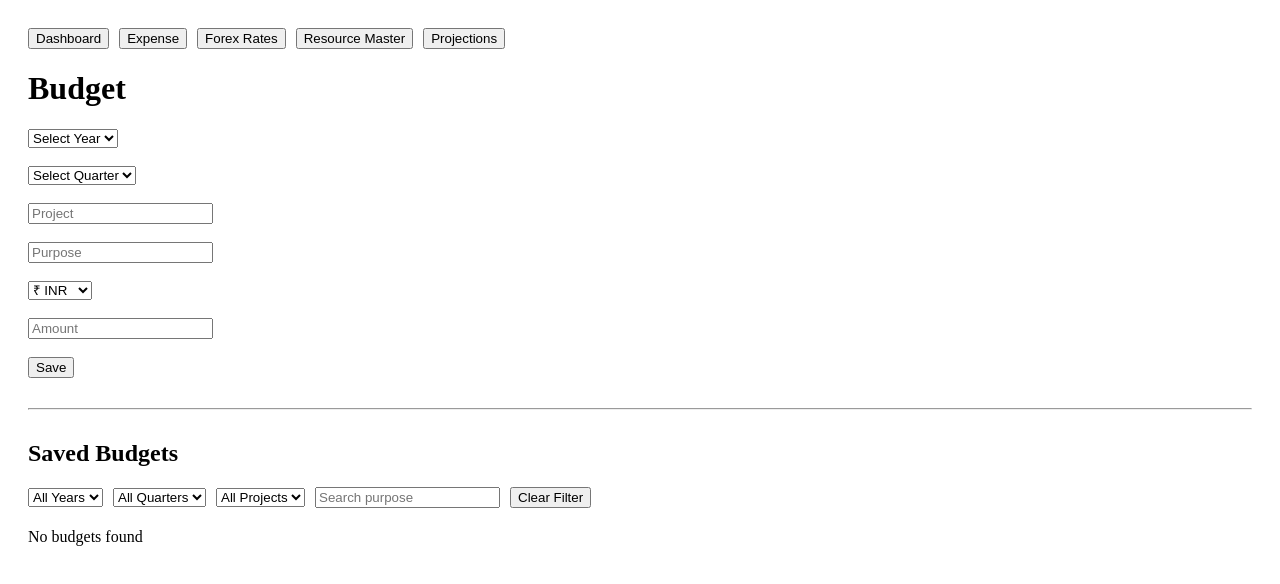
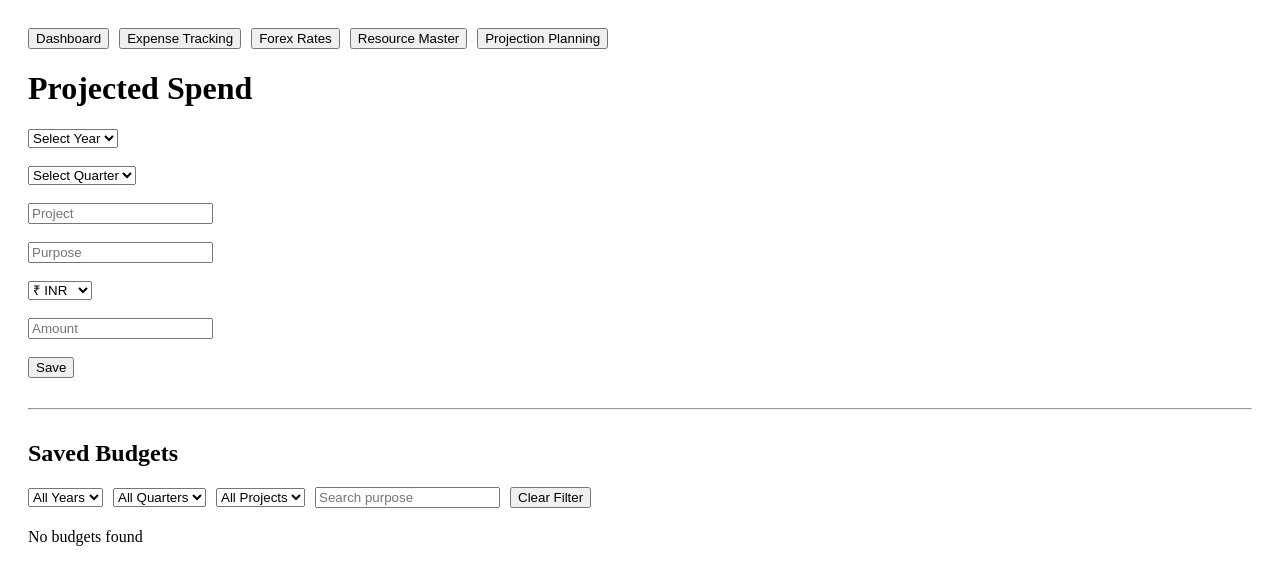
Before and after one commit to pinaki-GH/budget-tracker, a Next.js app: page /add-budget in a window 1280 px wide. Shown: the top 584 px of the page. Built offline with nearby package versions, Linux system fonts and the light colour scheme.

Commit message:
Update page.js

```diff
--- a/app/add-budget/page.js
+++ b/app/add-budget/page.js
@@ -175,7 +175,7 @@ export default function AddBudget() {
         </Link>
 
         <Link href="/add-expense" style={{ marginLeft: 10 }}>
-          <button>Expense</button>
+          <button>Expense Tracking</button>
         </Link>
 
         <Link href="/forex-rates" style={{ marginLeft: 10 }}>
@@ -187,12 +187,12 @@ export default function AddBudget() {
         </Link>
 
         <Link href="/projections" style={{ marginLeft: 10 }}>
-          <button>Projections</button>
+          <button>Projection Planning</button>
         </Link>
 
       </div>
 
-      <h1>{editingId ? 'Edit Budget' : 'Budget'}</h1>
+      <h1>{editingId ? 'Edit Projected Spend' : 'Projected Spend'}</h1>
 
       {/* Year */}
       <select
```
